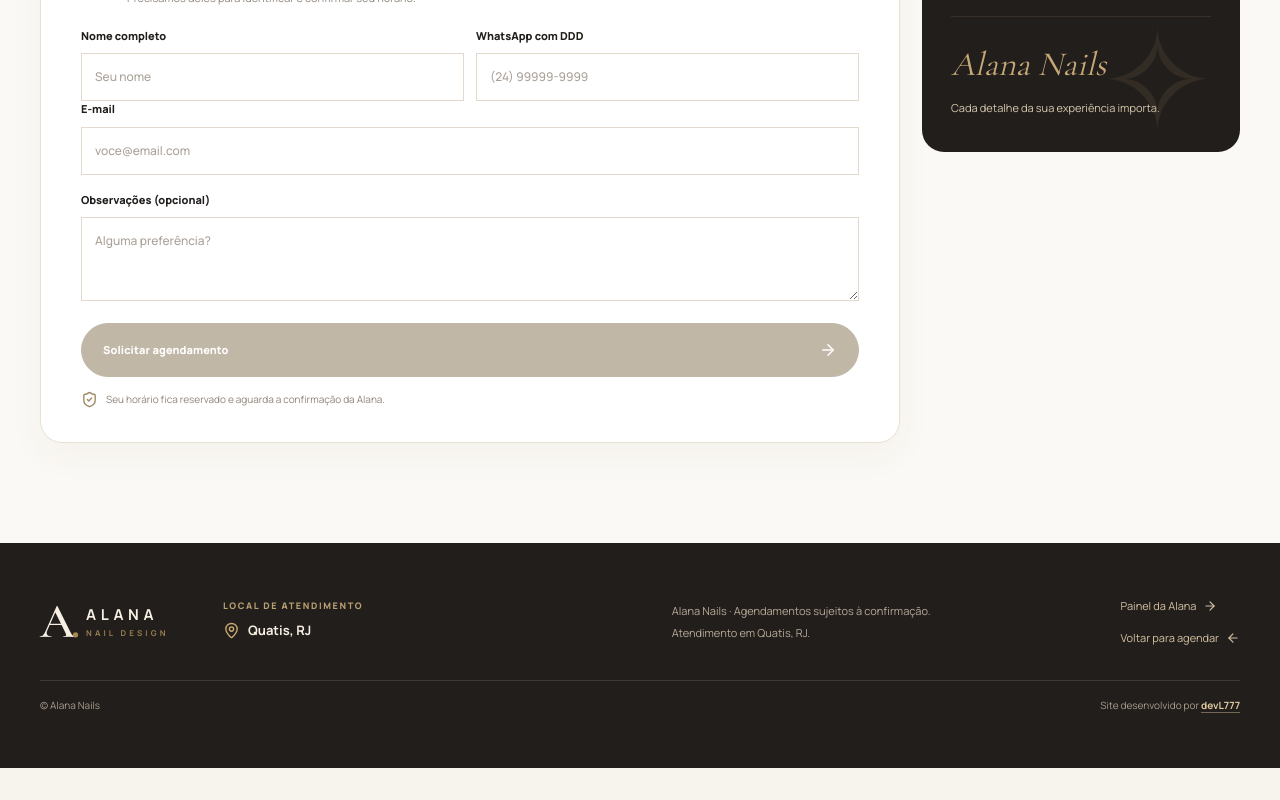
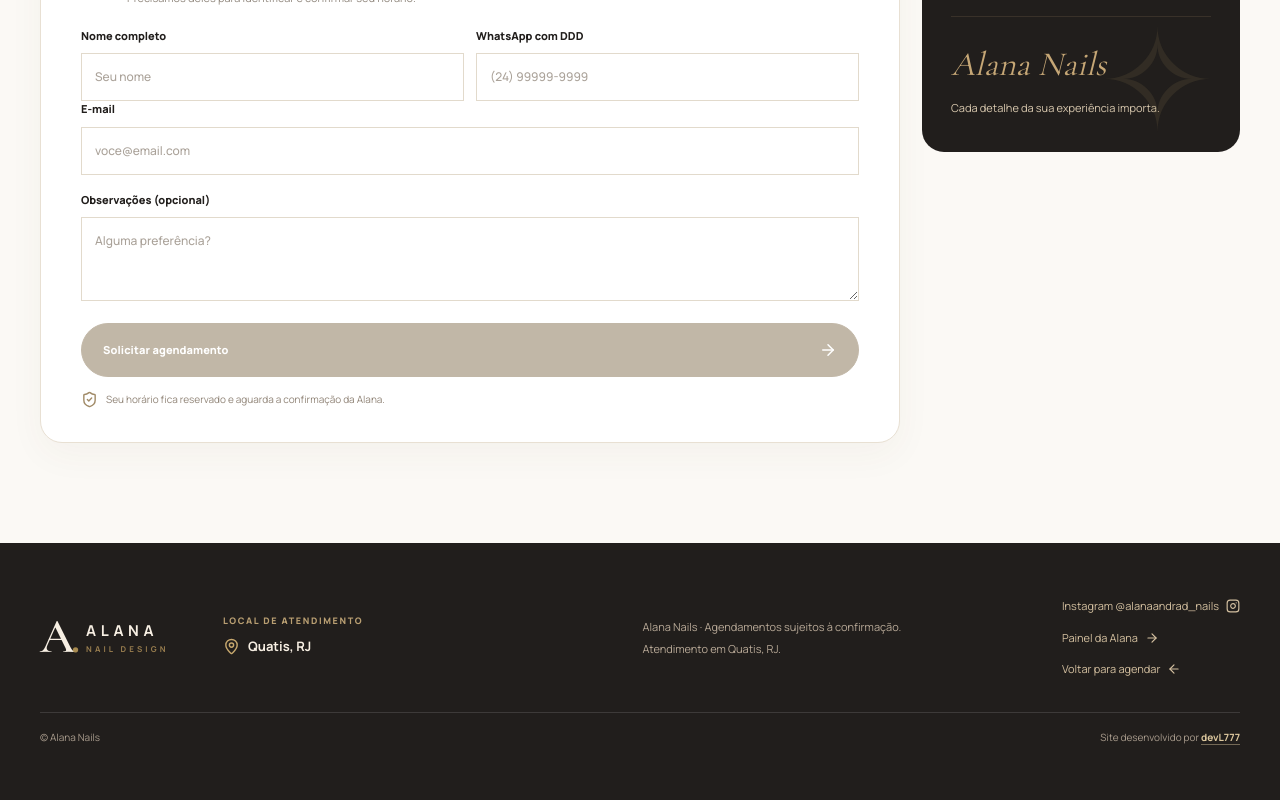
Before and after one commit to devL777/alana-nails, a Next.js app: page / in a window 1280 px wide. Shown: the part 3921-4721 px from the top of the page. Before the commit the page ends 4689 px from the top, so only its background shows below. Built offline with nearby package versions, Linux system fonts and the light colour scheme; no server answers; the database is empty.

Commit message:
Add Alana Nails Instagram link

```diff
--- a/src/components/BookingExperience.tsx
+++ b/src/components/BookingExperience.tsx
@@ -3,7 +3,7 @@
 import { FormEvent, useEffect, useMemo, useState } from 'react';
 import Link from 'next/link';
 import Image from 'next/image';
-import { ArrowDownRight, ArrowLeft, ArrowRight, CalendarDays, Check, CheckCircle2, Clock3, Gem, LockKeyhole, Mail, MapPin, Minus, Plus, ShieldCheck } from 'lucide-react';
+import { ArrowDownRight, ArrowLeft, ArrowRight, CalendarDays, Check, CheckCircle2, Clock3, Gem, Instagram, LockKeyhole, Mail, MapPin, Minus, Plus, ShieldCheck } from 'lucide-react';
 import {
   availableTimes, Booking, dateLabel, datesAvailable, isoDay,
   priceBRL, Service, StudioSettings, DEFAULT_SETTINGS, timeSummary,
@@ -345,7 +345,7 @@ export function BookingExperience() {
           <Brand inverse />
           <div className="footer-location"><p>LOCAL DE ATENDIMENTO</p><strong><MapPin size={17} /> Quatis, RJ</strong></div>
           <p>Alana Nails · Agendamentos sujeitos à confirmação.<br />Atendimento em Quatis, RJ.</p>
-          <div className="footer-links"><Link href="/admin">Painel da Alana <ArrowRight size={14}/></Link><a href="#agendar">Voltar para agendar <ArrowLeft size={14}/></a></div>
+          <div className="footer-links"><a href="https://www.instagram.com/alanaandrad_nails/" target="_blank" rel="noreferrer" aria-label="Abrir Instagram da Alana Nails">Instagram @alanaandrad_nails <Instagram size={14}/></a><Link href="/admin">Painel da Alana <ArrowRight size={14}/></Link><a href="#agendar">Voltar para agendar <ArrowLeft size={14}/></a></div>
         </div>
         <div className="container footer-bottom"><span>© Alana Nails</span><span>Site desenvolvido por <a href="https://github.com/devL777" target="_blank" rel="noreferrer">devL777</a></span></div>
       </footer>
```
